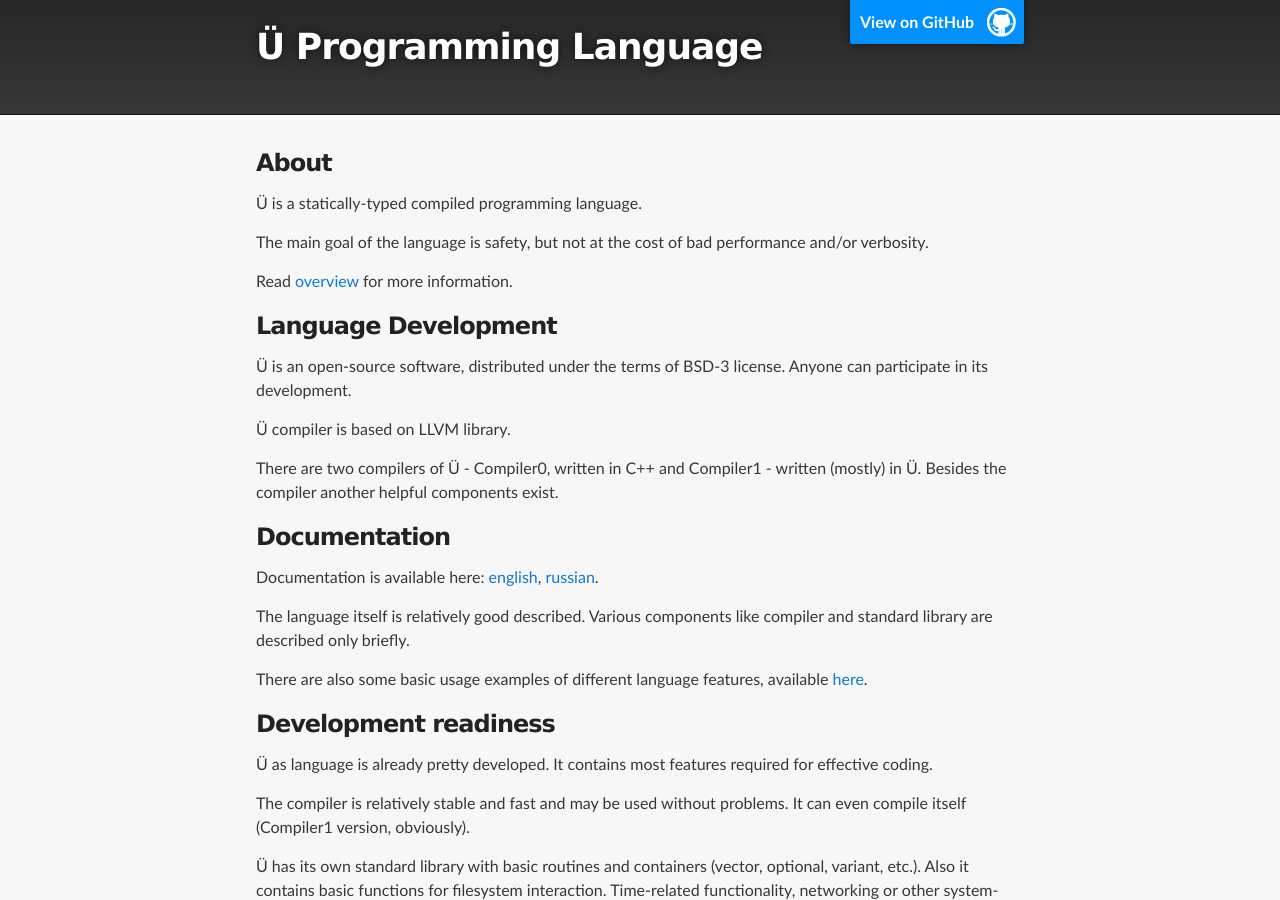
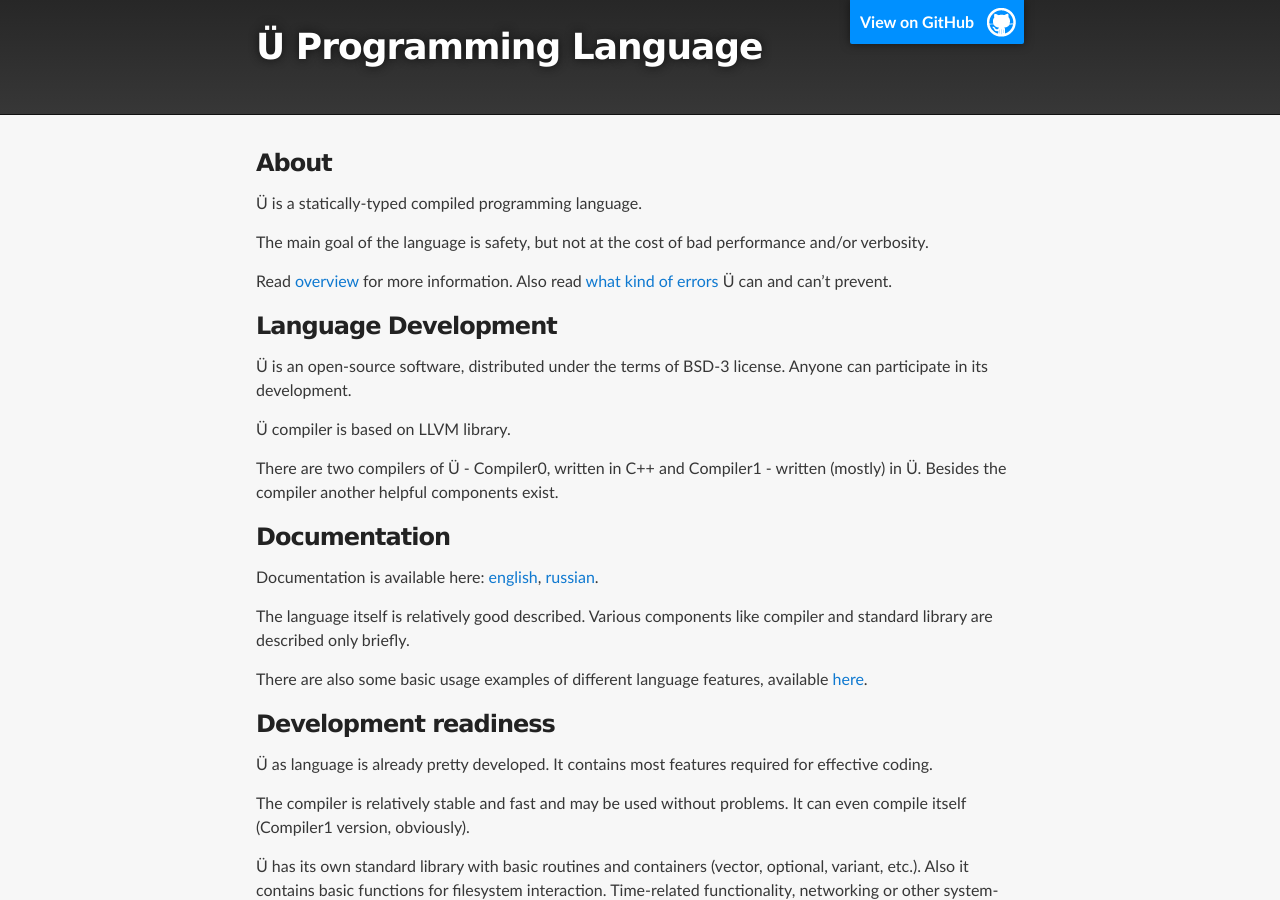
Before and after one commit to Panzerschrek/U-00DC-Sprache-site, a Jekyll site: the page built from index.md, in a window 1280 px wide and 900 px high. Built offline with Jekyll 4.4.1, drawn with Linux system fonts in a browser that asks for light colours; our own code applies the rules of GitHub Pages for plain Markdown files.

Commit message:
Dobavlena ssylka s glavnoj straniçy na statju s opisanijem vozmožnyh ošibok.

```diff
--- a/index.md
+++ b/index.md
@@ -5,6 +5,7 @@
 The main goal of the language is safety, but not at the cost of bad performance and/or verbosity.
 
 Read [overview](/overview.md) for more information.
+Also read [what kind of errors](/what_errors_can_be_prevented.md) Ü can and can't prevent.
 
 
 ### Language Development
```
